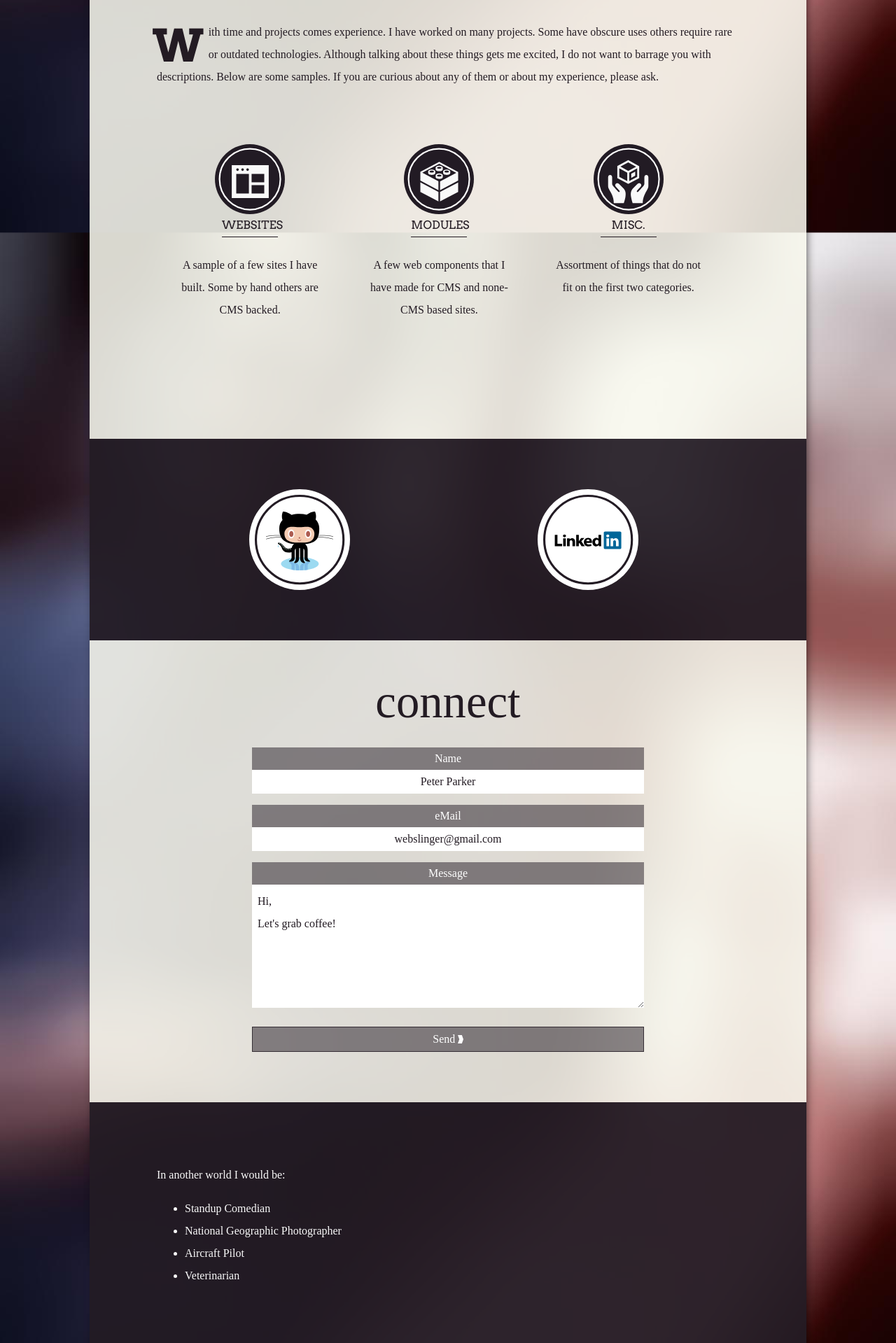
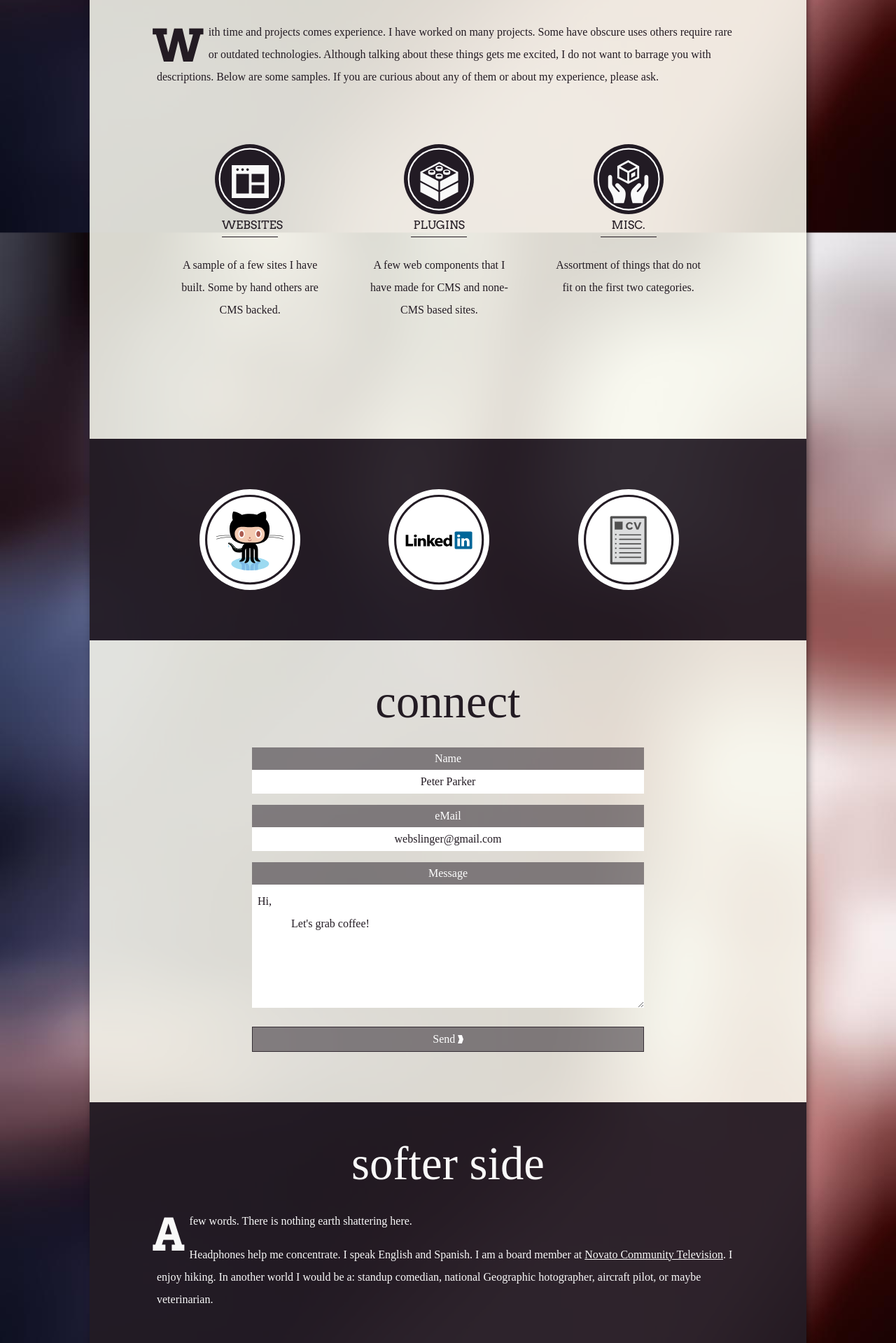
Before and after one commit to nazarioa/niztech-site, a PHP site: page / in a window 1280 px wide. Shown: the part 3081-5000 px from the top of the page at 70% size. Run offline with PHP 8.4, Linux system fonts and the light colour scheme; some libraries are stand-ins or nearby versions; some web fonts are replaced.

Commit message:
Updated content for work examples -> moodules - Renamed modules to plugins - added resume - put a dic.desc around <p> in article for work samples - added logos for some of the plugins

```diff
--- a/niztech.com/css/main.css
+++ b/niztech.com/css/main.css
@@ -132,7 +132,7 @@
 }
 
 a{
-  text-decoration: none;
+  /*text-decoration: none;*/
 }
 
 .dark a{
@@ -461,7 +448,7 @@
 
 #social .subselect li{
   display: inline-block;
-  width: 49%;
+  width: 32%;
   margin: 0px;
   padding: 0px;
 
@@ -481,6 +468,11 @@
 #social img.github{
   width: 3em; /*291, 79*/
   margin-top: 1em;
+}
+
+#social img.resume{
+  width: 3em; /*291, 79*/
+  margin-top: .75em;
 }
 
 /* -- PROCESS -- */
@@ -517,6 +509,15 @@
   border-top: 1px dashed;
 }
 
+/* -- stuff about me --*/
+#yellowbrickroad .funfacts p{
+  display: inline;
+  /*margin-left: 1em;*/
+  /*margin-right: 1em;*/
+}
+
+/* -- GENRIC -- */
+
 .rocket{
   background-image: url('../img/nasa.jpg');
   background-size: cover;
--- a/niztech.com/index.html
+++ b/niztech.com/index.html
@@ -66,7 +66,7 @@
         <li>
           <div class="step">Planning</div>
           <div class="v-line"><div class="circle light">0</div></div>
-          <div class="desc">The who, what, where, how, and why. I'll ask questions so that I fully understand your goals. This is where I try to become an extension of you. Getting a statment-of-work right make the subsequent steps much faster and more enjoyable.</div>
+          <div class="desc">The who, what, where, how, and why. I'll ask questions so that I fully understand your goals. This is where I try to become an extension of you. Getting a statement-of-work right make the subsequent steps much faster and more enjoyable.</div>
         </li>
         <li>
           <div class="step">Develop</div>
@@ -93,23 +93,27 @@
       <p><span class="drop-cap">W</span>ith time and projects comes experience. I have worked on many projects. Some have obscure uses others require rare or outdated technologies. Although talking about these things gets me excited, I do not want to barrage you with descriptions. Below are some samples. If you are curious about any of them or about my experience, please ask.</p>
       <ul class="subselect">
         <li class="websites"><div class="img circle dark"><img alt="Websites" src="img/Websites.svg" class="bit"/></div><div class="title">Websites</div><div class="desc">A sample of a few sites I have built. Some by hand others are CMS backed.</div></li>
-        <li class="modules"><div class="img circle dark"><img alt="Modules" src="img/Modules.svg" class="bit"/></div><div class="title">Modules</div><div class="desc">A few web components that I have made for CMS and none-CMS based sites.</div></li>
+        <li class="plugins"><div class="img circle dark"><img alt="Plugins" src="img/Plugins.svg" class="bit"/></div><div class="title">Plugins</div><div class="desc">A few web components that I have made for CMS and none-CMS based sites.</div></li>
         <li class="misc"><div class="img circle dark"><img alt="Collaborations" src="img/Collabos.svg" class="bit"/></div><div class="title">Misc.</div><div class="desc">Assortment of things that do not fit on the first two categories.</div></li>
       </ul>
 
       <div class="showcase">
+
+        <!-- Websites Start -->
         <div id="websites_examples" class="examples hidden">
-          <!-- work examples here -->
-
           <article>
             <h3 class="title">Janis Bell</h3>
             <figure>
               <img class="logo" src="content/janis-bell-logo.jpg" alt="Janis Bell Logo"/>
             </figure>
+            <div class="desc">
               <p>A local marketer hired me to work on the promotion promotion for the local author's book. I made marketing material that was sent out to various book reviewers as well as her website.</p>
-            <div><label>Visit:</label><a class="button visit" href="http://www.janisbell.com">Live <img alt="send arrow" src="img/RightChevron.svg"/></a></div>
               <p>On occasion, I experiment with sites I have built. I like working with the constraights of a sites purpose.</p>
-            <div><label>Visit:</label><a class="button visit" href="http://www.niztech.com/Client/janisbell">Experimental <img alt="send arrow" src="img/RightChevron.svg"/></a></div>
+            </div>
+            <div class="clearfix">
+              <a class="button visit" href="http://www.janisbell.com">Janis Bell -- Live Site <img alt="send arrow" src="img/RightChevron.svg"/></a>
+              <a class="button visit" href="http://www.niztech.com/Client/janisbell">Experimental Site <img alt="send arrow" src="img/RightChevron.svg"/></a>
+            </div>
           </article>
           <hr>
           <article>
@@ -117,8 +121,10 @@
             <figure>
               <img class="logo" src="content/elvias-logo-white_hand.svg" alt="Elvia's Home Child Care Logo"/>
             </figure>
+            <div class="desc">
               <p>My mom started a daycare center a few years back. My dad, siblings and I pitched in. I made her website. The goal was to make a simple site that is easy to navigate and that encourages people to come in for a visit.</p>
-            <div><label>Visit:</label><a class="button visit" href="http://www.elviaschildcare.com">Live <img alt="send arrow" src="img/RightChevron.svg"/></a></div>
+            </div>
+            <div class="clearfix"><a class="button visit" href="http://www.elviaschildcare.com">Elvia's Child Care -- Live Site <img alt="send arrow" src="img/RightChevron.svg"/></a></div>
           </article>
           <hr>
           <article>
@@ -126,39 +132,69 @@
             <figure>
               <img class="logo" src="content/ritas-cosmos-logo.png" alt="Ritas Cosmos Logo"/>
             </figure>
+            <div class="desc">
               <p>Rita and the Cosmos is (mostly)) a cappella group comprised of retitred ladies. I was asked if I could make a site that they can manage easily. Wordpress to the rescue! Also wordpress themeaning to my repetuar.</p>
-            <div><label>Visit:</label><a class="button visit" href="http://ritascosmos.com/">Live <img alt="send arrow" src="img/RightChevron.svg"/></a></div>
+            </div>
+            <div class="clearfix"><a class="button visit" href="http://ritascosmos.com/">Rita's Cosmos -- Live Site<img alt="send arrow" src="img/RightChevron.svg"/></a></div>
           </article>
           <hr>
           <article>
             <h3 class="title">Marty Maldo</h3>
             <figure>
-              <img class="circle" src="content/maldo-logo.svg" alt="Maldo Logo"/>
+              <img class="logo" src="content/maldo-logo.svg" alt="Maldo Logo"/>
             </figure>
+            <div class="desc">
               <p>My friend Martin Maldonado is a very talented and creative person. He does graphic art, logo design, music, and more.</p>
               <p>When he started to freelance his craft, he asked me to help him build his website. He wanted to get it done quickly but also wanted to learn in the process and so did I.</p>
               <p>With his website I tried new tricks with CSS and JS which at this point are now old tricks. I built the site in a way that my friend could easily tinker with the JS and CSS.</p>
               <p>The site is really now maintained by him but the code origins are mine and I still help out when he needs some.</p>
-            <div><label>Visit:</label><a class="button visit" href="http://www.martymaldo.com/">Live <img alt="send arrow" src="img/RightChevron.svg"/></a></div>
+            </div>
+            <div class="clearfix"><a class="button visit" href="http://www.martymaldo.com/">Marty Maldo -- Live Site<img alt="send arrow" src="img/RightChevron.svg"/></a></div>
           </article>
         </div>
+        <!-- Websites End -->
 
-        <div id="modules_examples" class="examples hidden">
+        <!-- Plugins Start -->
+        <div id="plugins_examples" class="examples hidden">
           <article>
             <h3 class="title">Drupal Age Gate</h3>
+            <figure>
+              <img class="logo" src="content/jfe-logo.png" alt="Jackson Family Wines" />
+            </figure>
+            <div class="desc">
               <p>Working for Jackson Family Enterpirses (a wine holdings company) as a contract programmer, I was asked to develop an age gate for their hand-built websites.</p>
               <p>When the company moved to Drupal, I was asked to make a Drupal module of the age gate.</p>
-            <p>Below you can find the README.md I wrote along with links to sites that still use this code today.</p>
-            <p class="status">Live, Private Repo</p>
+              <p>This code is part of a private repo. Below you can find the README.md I wrote along with a link to one of the many JFE sites that use my <em>Drupal Age Gate</em> code.</p>
+            </div>
+            <div class="clearfix"><a href="http://www.edmeades.com/" class="visit button">Edmeades Wine <img alt="send arrow" src="img/RightChevron.svg"/></a></p></div>
+            <div class="readme">
+
+            </div>
+          </article>
+          <hr>
+          <article>
+            <h3 class="title">Drupal Ewinery Cart</h3>
+            <figure>
+              <img class="logo" src="content/arcanum-logo.png" alt="Jackson Family Wines" />
+            </figure>
+            <div class="desc">
+              <p>Like the <em>Drupal Age Gate</em>, I also wrote a module that works with Drupal that integartes with <a href="http://www.ewinerysolutions.com" />eWinery Solution's</a> wine ecommerce solution. This has become a linchpin piece of software forJFE's wine sites.</p>
+              <p>This code is part of a private repo. Below you can find the README.md I wrote along with a link to one of the many JFE sites that use my <em>Drupal Ewinery Cart</em> integration code.</p>
+            </div>
+            <div class="clearfix"><a href="http://www.arcanumwine.com" class="visit button">Arcanum Wine <img alt="send arrow" src="img/RightChevron.svg"/></a></p></div>
             <div class="readme">
 
             </div>
           </article>
         </div>
+        <!-- Plugins End -->
 
+        <!-- Misc start -->
         <div id="misc_examples" class="examples hidden">
-          <!-- module examples here -->
+          <div style="text-align:center;">Comming soon!</div>
         </div>
+        <!-- Misc End -->
+
       </div>
     </div>
   </div>
@@ -169,6 +205,8 @@
       <ul class="subselect">
         <li><a href="https://github.com/nazarioa"><div class="circle light"><img class="github" src="img/Github.svg" alt="Github"/></div></a></li>
         <li><a href="https://www.linkedin.com/pub/nazario-ayala/3/647/b47"><div class="circle light"><img class="linkedin" src="img/Linkedin.svg" alt="Linkedin"/></div></a></li>
+        <li><a href="content/NazarioA.Ayala.pdf"><div class="circle light"><img class="resume" src="img/Resume.svg" alt="Resume"/></div></a></li>
+
       </ul>
     </div>
   </div>
@@ -195,14 +233,16 @@
     </div>
 
     <div id="yellowbrickroad" class="section dark">
+      <header>softer side</header>
       <div class="content">
-        <p>In another world I would be:</p>
-        <ul>
-          <li>Standup Comedian</li>
-          <li>National Geographic Photographer</li>
-          <li>Aircraft Pilot</li>
-          <li>Veterinarian</li>
-        </ul>
+        <p><span class="drop-cap">A</span> few words. There is nothing earth shattering here.</p>
+        <div class="funfacts">
+          <p>Headphones help me concentrate.</p>
+          <p>I speak English and Spanish.</p>
+          <p>I am a board member at <a href="http://www.novatotelevision.tv">Novato Community Television</a>.</p>
+          <p>I enjoy hiking.</p>
+          <p>In another world I would be a: standup comedian, national Geographic hotographer, aircraft pilot, or maybe veterinarian.</p>
+        </div>
       </div>
     </div>
 
```
Also changed, not shown: other parts of niztech.com/css/main.css (+27 -22 lines), niztech.com/content/arcanum-logo.png (added), niztech.com/content/jfe-logo-2.png (added), niztech.com/content/jfe-logo.png (added), niztech.com/img/Plugins.svg (renamed from niztech.com/img/Modules.svg), niztech.com/img/Resume.svg (added). Lines whose indentation alone changed are shown as unchanged.
